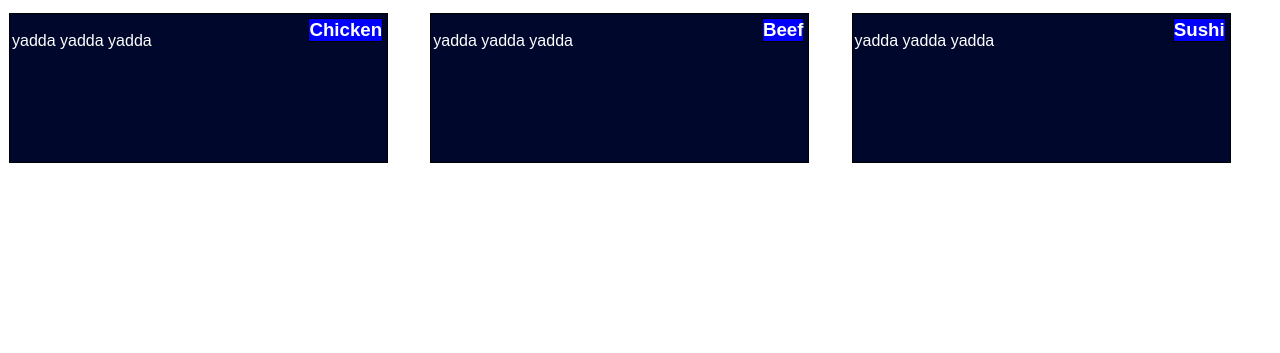
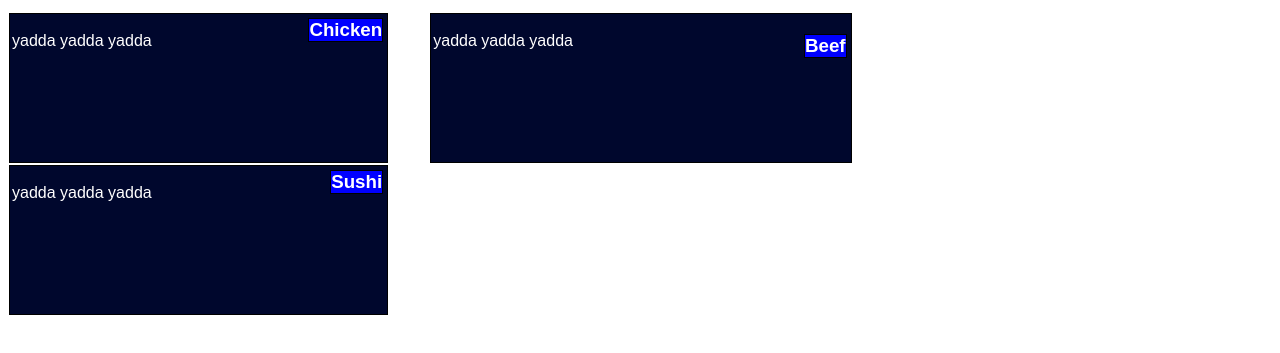
Before and after one commit to kimbolly/mod2-solution, a plain HTML site: page index.html in a window 1280 px wide. Shown: the part 61-414 px from the top of the page. Drawn offline with Linux system fonts and the light colour scheme.

Commit message:
oirufeorf

```diff
--- a/index.html
+++ b/index.html
@@ -16,8 +16,8 @@
   	<p>yadda yadda yadda</p>
   </div>
   </div>
-  <div class="col-lg-4 col-md-6 col-sm-12">
-  	<div class="menu-item">
+  <div class="col-lg-4 col-md-6 col-sm-12 menu-item">
+  	<div>
   	<h3>Beef</h3>
   	<p>yadda yadda yadda</p>
   </div>
```
